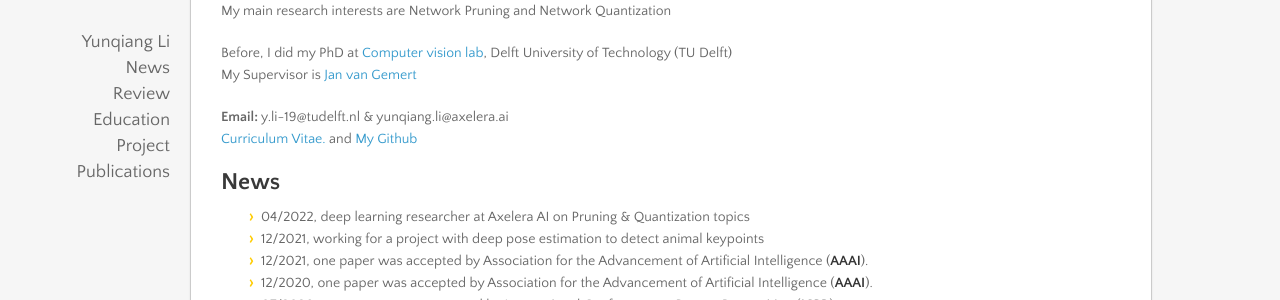
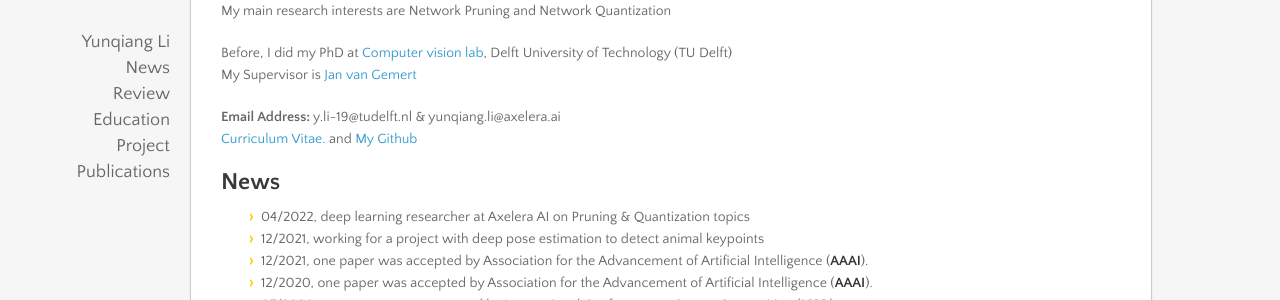
Before and after one commit to liyunqianggyn/liyunqianggyn.github.io, a Jekyll site: the page built from index.md, in a window 1280 px wide and 900 px high, scrolled down 331 px. Shown: the part 151-451 px from the top of the window. Built offline with Jekyll 4.4.1, drawn with Linux system fonts in a browser that asks for light colours; nearby versions of some CDN libraries; our own code applies the rules of GitHub Pages for plain Markdown files.

Commit message:
Update index.md

```diff
--- a/index.md
+++ b/index.md
@@ -9,7 +9,7 @@ Before, I did my PhD at <a href="http://visionlab.tudelft.nl">Computer vision la
 My Supervisor is <a href="https://jvgemert.github.io/">Jan van Gemert</a><br/>
 
 
-<b>Email:</b> y.li-19@tudelft.nl & yunqiang.li@axelera.ai  <br/>
+<b>Email Address:</b> y.li-19@tudelft.nl & yunqiang.li@axelera.ai  <br/>
 <b></b>
 [Curriculum Vitae.](/YunqiangLi_Resume.pdf)
 and
```
